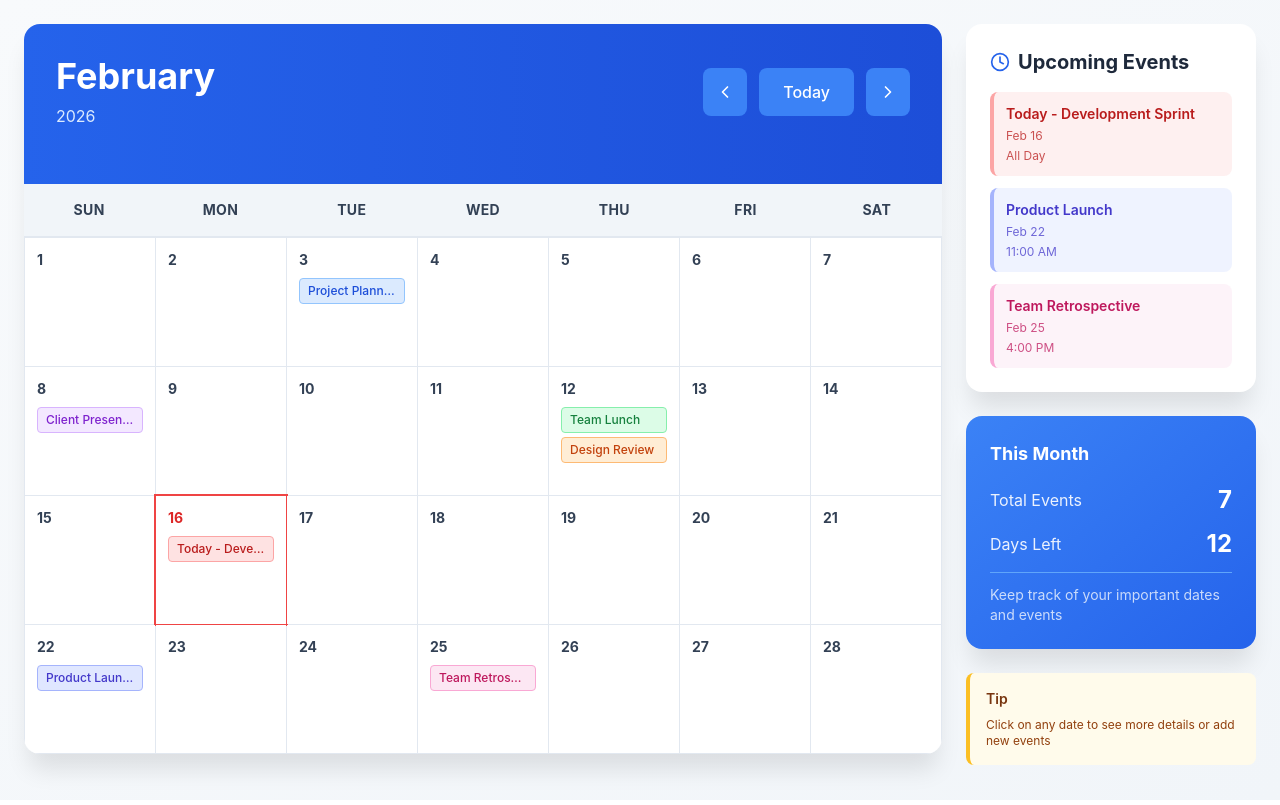
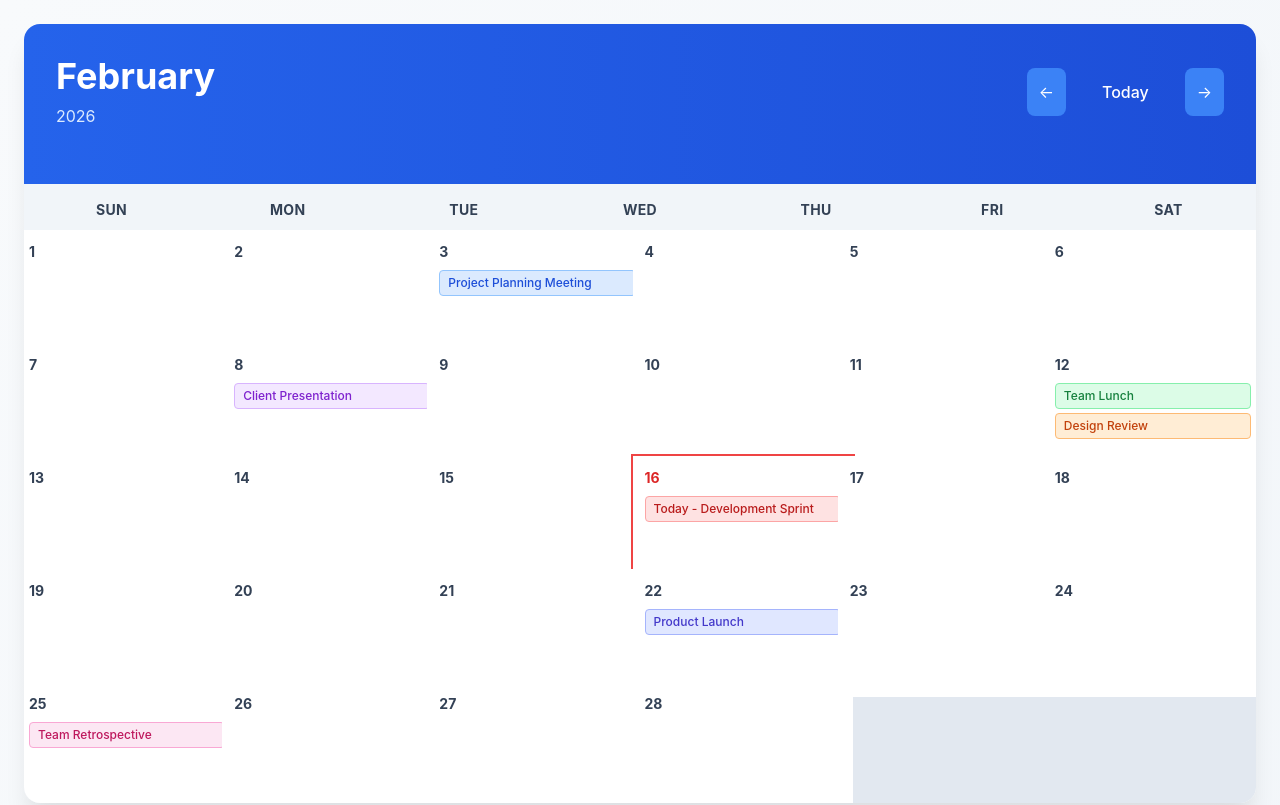
Before and after one commit to jofether/Month-Calendar, a React (Vite) app: page / in a window 1280 px wide. Shown: the top 805 px of the page. Built offline with nearby package versions, Linux system fonts and the light colour scheme; the HTML template or start-up script is replaced by a standard one.

Commit message:
done with 10 bugs already

```diff
--- a/src/App.jsx
+++ b/src/App.jsx
@@ -1,5 +1,4 @@
 import React, { useState } from 'react';
-import { ChevronLeft, ChevronRight, Clock, X } from 'lucide-react';
 
 function App() {
   const [currentDate, setCurrentDate] = useState(new Date(2026, 1, 16)); // February 16, 2026
@@ -88,7 +87,9 @@ function App() {
 
   return (
     <div className="min-h-screen bg-gradient-to-br from-slate-50 to-slate-100 p-6 font-sans">
-      <div className="max-w-7xl mx-auto grid grid-cols-1 lg:grid-cols-4 gap-6">
+      {/* [BUG - LAYOUT] Changed grid-cols-1 lg:grid-cols-4 to grid-cols-1 lg:grid-cols-3, breaking sidebar alignment */}
+      {/* [FIX] Change className="max-w-7xl mx-auto grid grid-cols-1 lg:grid-cols-3 gap-6" to lg:grid-cols-4 */}
+      <div className="max-w-7xl mx-auto grid grid-cols-1 lg:grid-cols-3 gap-6">
 
         {/* MAIN CALENDAR */}
         <div className="lg:col-span-3">
@@ -106,13 +107,13 @@ function App() {
                 <div className="flex gap-3">
                   <button
                     onClick={previousMonth}
-                    className="p-3 rounded-lg bg-blue-500 hover:bg-blue-600 text-white transition-all duration-200 hover:shadow-lg"
+                    className="p-3 rounded-lg bg-blue-500 hover:bg-blue-600 text-white transition-all duration-200 hover:shadow-lg z-0"
                   >
-                    <ChevronLeft size={20} />
+                    ←
                   </button>
                   <button
                     onClick={goToToday}
-                    className="px-6 py-3 rounded-lg bg-blue-500 hover:bg-blue-600 text-white font-medium transition-all duration-200 hover:shadow-lg"
+                    className="px-6 py-3 rounded-lg bg-blue-5 hover:bg-blue-600 text-white font-medium transition-all duration-200 hover:shadow-lg"
                   >
                     Today
                   </button>
@@ -120,7 +121,7 @@ function App() {
                     onClick={nextMonth}
                     className="p-3 rounded-lg bg-blue-500 hover:bg-blue-600 text-white transition-all duration-200 hover:shadow-lg"
                   >
-                    <ChevronRight size={20} />
+                    →
                   </button>
                 </div>
               </div>
@@ -136,7 +137,9 @@ function App() {
             </div>
 
             {/* CALENDAR GRID */}
-            <div className="grid grid-cols-7 gap-px bg-slate-200 p-px">
+            {/* [BUG - LAYOUT] Changed grid-cols-7 to grid-cols-6, breaking the 7-day week layout */}
+            {/* [FIX] Change className="grid grid-cols-6 gap-px bg-slate-200 p-px" to grid-cols-7 */}
+            <div className="grid grid-cols-6 gap-px bg-slate-200 p-px">
               {calendarDays.map((day, idx) => {
                 const dateStr = day ? getDateStr(day) : null;
                 const dayEvents = dateStr ? (events[dateStr] || []) : [];
@@ -146,12 +149,14 @@ function App() {
                   <div
                     key={idx}
                     onClick={() => day && setSelectedDate(day)}
-                    className={`min-h-32 p-3 transition-all duration-200 cursor-pointer ${
+                    className={`min-h-32 p-3 -m-2 transition-all duration-200 cursor-pointer ${
                       day
                         ? 'bg-white hover:bg-blue-50 hover:shadow-md'
                         : 'bg-slate-50'
                     } ${today ? 'ring-2 ring-red-500 bg-red-50' : ''}`}
                   >
+                    {/* [BUG - SPACING] Added negative margin (-m-2) causing severe overlap with adjacent cells */}
+                    {/* [FIX] Remove -m-2 from className above */}
                     {day && (
                       <>
                         <div className={`text-sm font-bold mb-2 ${
@@ -187,9 +192,11 @@ function App() {
         <div className="lg:col-span-1 space-y-6">
 
           {/* UPCOMING EVENTS */}
+          {/* [BUG - COLOR & CONTRAST] Changed h2 text color to light gray (text-slate-300) making it barely visible on white background */}
+          {/* [FIX] Change text-slate-300 back to text-slate-800 */}
           <div className="bg-white rounded-2xl shadow-xl p-6">
-            <h2 className="text-xl font-bold text-slate-800 mb-4 flex items-center gap-2">
-              <Clock size={20} className="text-blue-600" />
+            <h2 className="text-xl font-bold text-slate-300 mb-4 flex items-center gap-2">
+              🕐
               Upcoming Events
             </h2>
             <div className="space-y-3 max-h-96 overflow-y-auto">
@@ -212,7 +219,9 @@ function App() {
           </div>
 
           {/* QUICK STATS */}
-          <div className="bg-gradient-to-br from-blue-500 to-blue-600 rounded-2xl shadow-xl p-6 text-white">
+          {/* [BUG - TYPO] Changed rounded-2xl to rounded-1xl (invalid Tailwind class) making corners not round */}
+          {/* [FIX] Change rounded-1xl back to rounded-2xl */}
+          <div className="bg-gradient-to-br from-blue-500 to-blue-600 rounded-1xl shadow-xl p-6 text-white">
             <h3 className="font-bold text-lg mb-4">This Month</h3>
             <div className="space-y-3">
               <div className="flex justify-between items-center">
@@ -229,9 +238,11 @@ function App() {
           </div>
 
           {/* TIPS */}
+          {/* [BUG - COLOR & CONTRAST] Changed background color and text color to low-contrast combination (amber-100 text on bg-amber-50) */}
+          {/* [FIX] Change text-amber-900 to text-amber-950 or bg-amber-50 to bg-amber-100 */}
           <div className="bg-amber-50 border-l-4 border-amber-400 rounded-lg p-4">
-            <p className="text-sm font-semibold text-amber-900">Tip</p>
-            <p className="text-xs text-amber-800 mt-2">Click on any date to see more details or add new events</p>
+            <p className="text-sm font-semibold text-amber-100">Tip</p>
+            <p className="text-xs text-amber-100 mt-2">Click on any date to see more details or add new events</p>
           </div>
         </div>
       </div>
@@ -239,7 +250,9 @@ function App() {
       {/* SELECTED DATE MODAL */}
       {selectedDate && (
         <div className="fixed inset-0 bg-black bg-opacity-50 flex items-center justify-center p-4 z-50">
-          <div className="bg-white rounded-2xl shadow-2xl max-w-md w-full p-6 animate-in fade-in zoom-in">
+          {/* [BUG - LAYERS] Modal positioned with relative instead of fixed, causing it to not center properly */}
+          {/* [FIX] Change relative to absolute positioning or ensure fixed is applied */}
+          <div className="bg-white rounded-2xl shadow-2xl max-w-md w-full p-6 animate-in fade-in zoom-in relative -top-32">
             <div className="flex items-center justify-between mb-4">
               <h3 className="text-2xl font-bold text-slate-800">
                 {monthNames[currentDate.getMonth()]} {selectedDate}
@@ -248,7 +261,7 @@ function App() {
                 onClick={() => setSelectedDate(null)}
                 className="p-2 hover:bg-slate-100 rounded-lg transition"
               >
-                <X size={20} />
+                ✕
               </button>
             </div>
 
@@ -258,8 +271,10 @@ function App() {
               {(events[getDateStr(selectedDate)] || []).map((event, idx) => (
                 <div key={idx} className={`p-4 rounded-lg border-l-4 ${colorClasses[event.color]}`}>
                   <p className="font-semibold">{event.title}</p>
-                  <div className="flex items-center gap-2 mt-2 text-sm opacity-75">
-                    <Clock size={14} />
+                  {/* [BUG - SPACING] Removed padding (p-4) with only p-0, causing text to touch borders */}
+                  {/* [FIX] Change p-0 back to p-4 */}
+                  <div className="flex items-center gap-2 mt-2 text-sm opacity-75 p-0">
+                    ⏰
                     {event.time}
                   </div>
                 </div>
```
